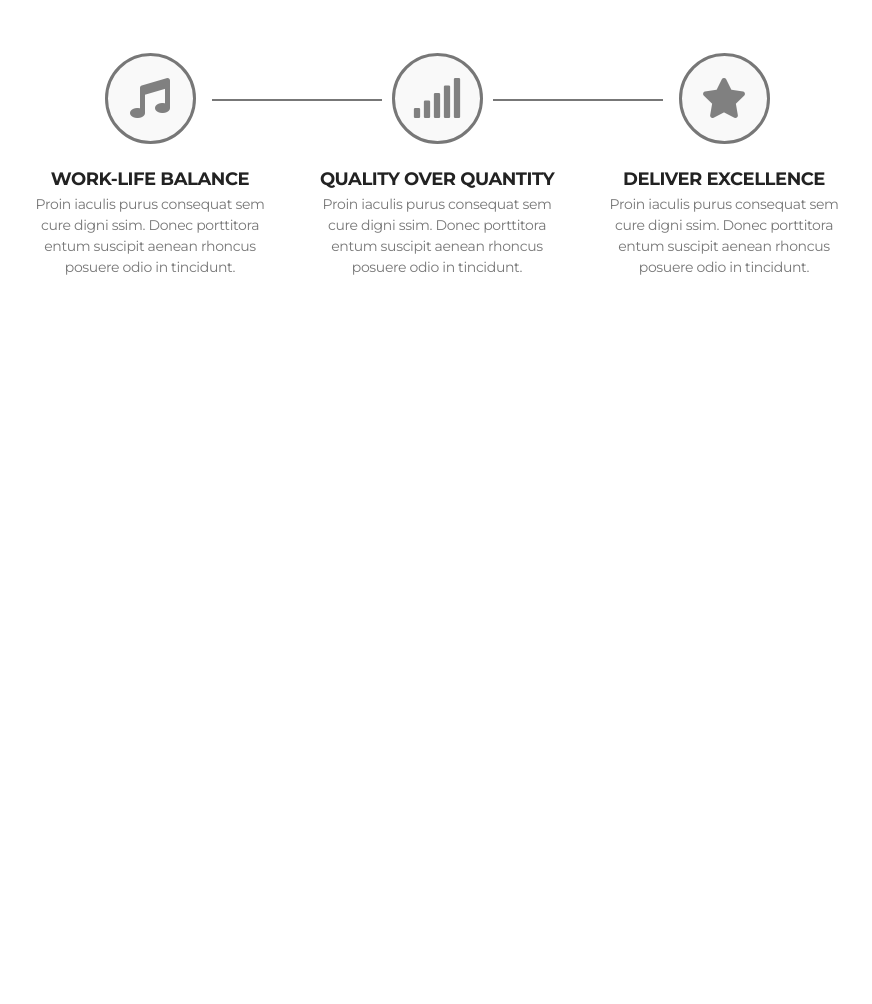
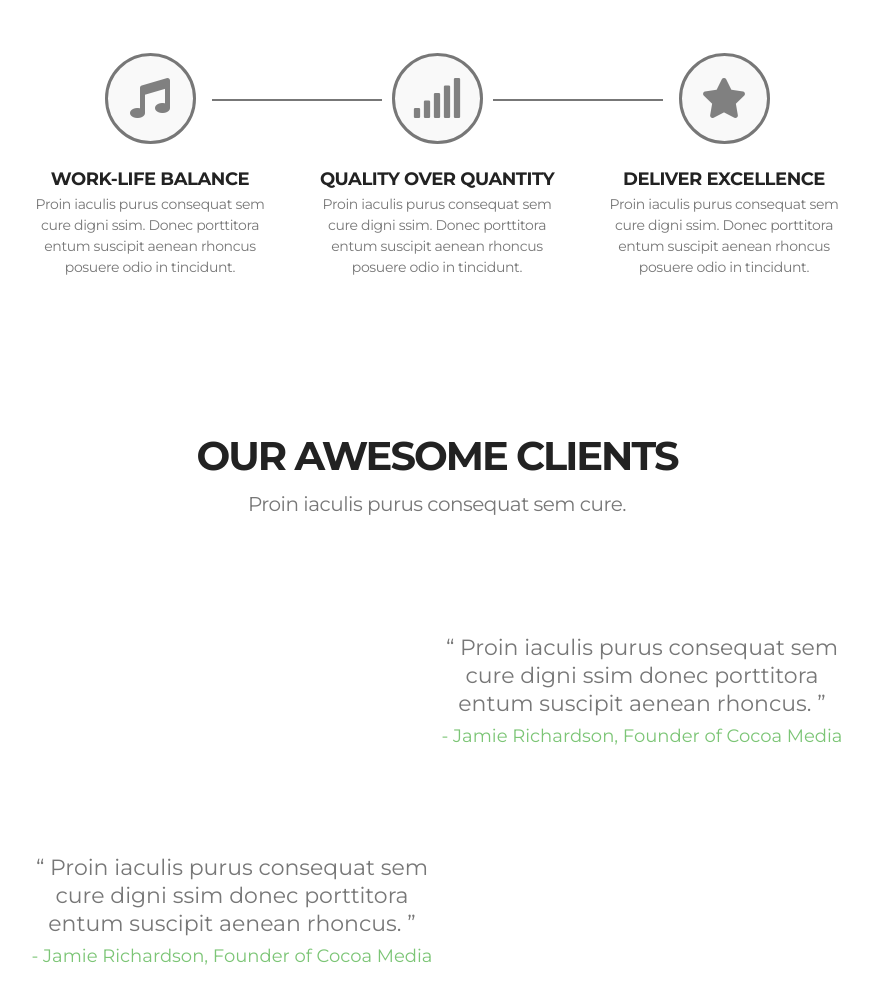
Before and after one commit to wronkowa/psd-to-html-sass, a plain HTML site: page index.html in a window 1280 px wide. Shown: the part 3248-4252 px from the top of the page, without its empty margins (203-1075 px from the left). Before the commit the page ends 3606 px from the top, so only its background shows below. Drawn offline with Linux system fonts and the light colour scheme.

Commit message:
add our awesome client section

```diff
--- a/index.html
+++ b/index.html
@@ -156,8 +156,29 @@
           </div>
         </article>
       </div>
+    </section>
 
+    <section class="our-client">
+      <h1>our awesome clients</h1>
+      <h2>Proin iaculis purus consequat sem cure. </h2>
+      <article class="client-opinion">
+        <blockquote>
+          “ Proin iaculis purus consequat sem cure digni ssim
+          donec porttitora entum suscipit aenean rhoncus. ”
+        </blockquote>
+        <p>- Jamie Richardson, Founder of Cocoa Media</p>
+
+      </article>
+      <article class="client-opinion">
+        <blockquote>
+          “ Proin iaculis purus consequat sem cure digni ssim
+          donec porttitora entum suscipit aenean rhoncus. ”
+        </blockquote>
+        <p>- Jamie Richardson, Founder of Cocoa Media</p>
+
+      </article>
     </section>
+
   </div>
 </body>
 
--- /dev/null
+++ b/sass/_section-our-clients.sass
@@ -0,0 +1,23 @@
+section.our-client
+  margin: 160px 230px 80px 230px
+  // background-color: blue
+  h1
+    +section-title()
+  h2
+    +section-title2()
+  article.client-opinion
+    width: 50%
+    margin-top: 100px
+    text-align: center
+    blockquote
+      color: #777777
+      font-size: 22px
+      font-weight: 400
+      line-height: 28px
+    p
+      color: #7cc576
+      font-size: 18px
+      font-weight: 400
+      line-height: 36px
+    &:nth-child(odd)
+      margin-left: 50%
--- a/sass/style.sass
+++ b/sass/style.sass
@@ -12,3 +12,4 @@ html
 @import 'section-relax'
 @import 'section-latest-project'
 @import 'section-values'
+@import 'section-our-clients'
```
Also changed, not shown: css/style.css, 1 other file.
